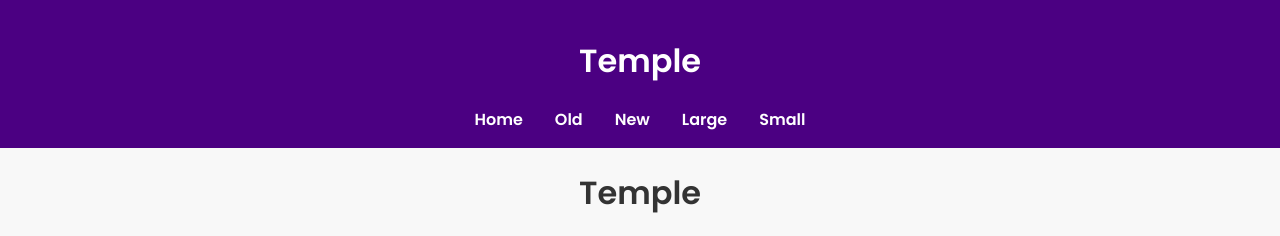
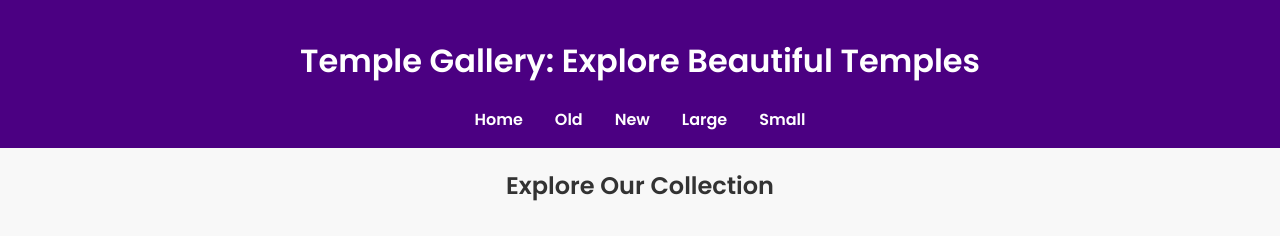
Before and after one commit to IcheStrings/wdd131, a plain HTML site: page temples.html in a window 1280 px wide. Shown: the top 236 px of the page. Drawn offline with Linux system fonts and the light colour scheme; grey boxes are pictures that could not be loaded.

Commit message:
try this

```diff
--- a/temples.html
+++ b/temples.html
@@ -12,7 +12,7 @@
 </head>
 <body>
     <header>
-        <h1>Temple</h1>
+        <h1>Temple Gallery: Explore Beautiful Temples</h1>
         <button class="menu-toggle" id="menu-btn" aria-label="Toggle navigation menu">☰</button>
         <nav class="menu" id="nav-menu" aria-label="Main navigation">
             <a href="#">Home</a>
@@ -24,7 +24,6 @@
     </header>
 
     <main>
-        <h1>Temple</h1>
         <h2>Explore Our Collection</h2>
         <section class="gallery">
             <figure>
```
